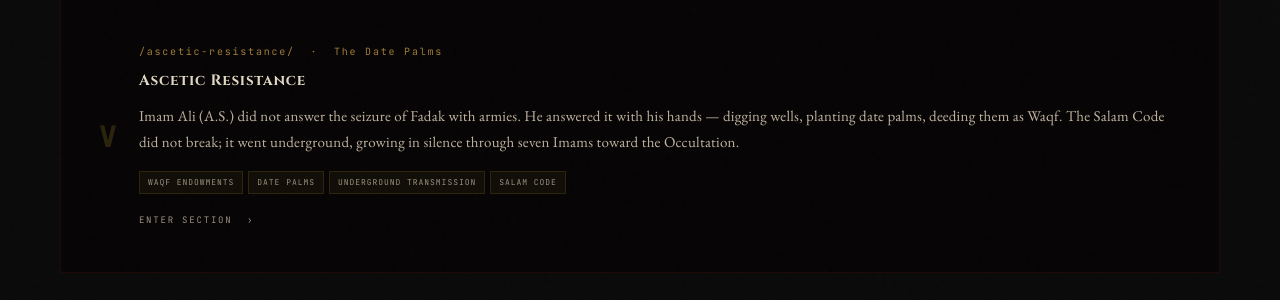
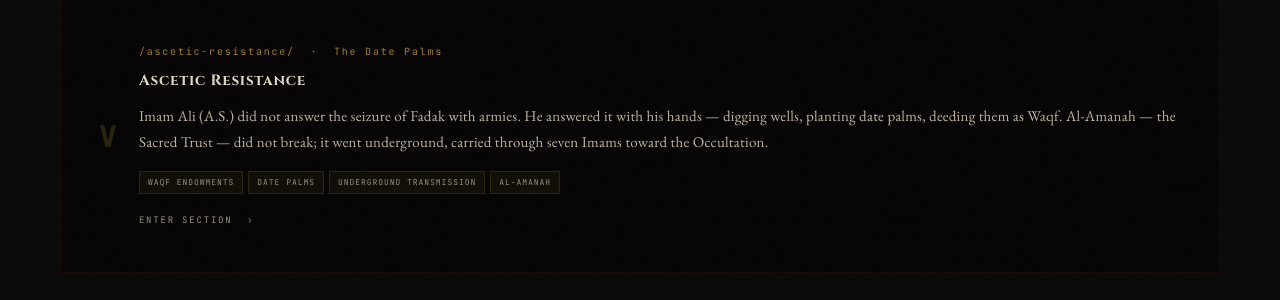
Before and after one commit to sacredcivilization/sacred-sorrow, a Jekyll site: the page built from index.html, in a window 1280 px wide and 900 px high, scrolled down 1660 px. Shown: the part 154-454 px from the top of the window. Built offline with Jekyll 4.4.1, drawn with Linux system fonts in a browser that asks for light colours; some of the changed text lies outside the part shown.

Commit message:
fix: replace 'Salam Code' with al-Amanah (the Sacred Trust) across all files
'Salam Code' had no theological grounding — 'salam' (peace) + 'code'
(modern technical term) is incoherent in this context. Replaced with
al-Amanah (الأمانة), rooted in Quran 33:72 — the Sacred Trust offered
to the heavens and the earth, borne by the Prophetic household. First-use
instances carry the gloss '— the Sacred Trust —' for reader clarity.

12 replacements across: _config.yml, footer.html, index.html,
fadak/, hadith-suppression/, ascetic-resistance/

Co-Authored-By: Claude Sonnet 4.6 <noreply@anthropic.com>

```diff
--- a/_config.yml
+++ b/_config.yml
@@ -4,7 +4,7 @@ description: >
   The existential and humanistic core of the Sacred Civilization Research Archive.
   Forensic documentation of the deliberate structural isolation, financial strangulation,
   and political marginalization of Imam Ali (A.S.) and the Ahl al-Bayt following Saqifa.
-  The reason the Salam Code went underground.
+  The reason al-Amanah — the Sacred Trust — went underground.
 
 url: "https://sacredcivilization.github.io"
 baseurl: "/sacred-sorrow"
--- a/_includes/footer.html
+++ b/_includes/footer.html
@@ -7,7 +7,7 @@
     <p class="ss-ft-p">
       The emotional and theological anchor of the Sacred Civilization Research Archive.
       Forensic documentation of the deliberate structural isolation of Imam Ali (A.S.)
-      and the Ahl al-Bayt following Saqifa — and the reason the Salam Code went underground.
+      and the Ahl al-Bayt following Saqifa — and the reason al-Amanah went underground.
     </p>
   </div>
 
--- a/fadak/index.html
+++ b/fadak/index.html
@@ -139,7 +139,7 @@ description: "The confiscation of Fadak — the date-palm estate gifted to Fatim
     </p>
     <p>
       <strong>The financial isolation was complete. The epistemological record was made.
-      The Salam Code went one layer deeper.</strong>
+      Al-Amanah went one layer deeper.</strong>
     </p>
   </div>
 
--- a/hadith-suppression/index.html
+++ b/hadith-suppression/index.html
@@ -183,7 +183,7 @@ description: "The prohibition on transmitting the Prophet's hadith — decreed b
   <div class="ss-analysis">
     <span class="ss-analysis-label mono">The Underground Archive</span>
     <p>
-      The Salam Code did not surface in public narration during the suppression.
+      Al-Amanah — the Sacred Trust — did not surface in public narration during the suppression.
       It was transmitted within households, within the chains of the Imams,
       within the students of Imam al-Sadiq (A.S.) — four thousand of them,
       documented, in the second century AH, transmitting what the state had
--- a/index.html
+++ b/index.html
@@ -1,6 +1,6 @@
 ---
 layout: default
-description: "Forensic documentation of the deliberate structural isolation of Imam Ali (A.S.) and the Ahl al-Bayt following Saqifa — financial strangulation, golden cage, sovereign censorship, military empire, and the ascetic resistance that kept the Salam Code alive."
+description: "Forensic documentation of the deliberate structural isolation of Imam Ali (A.S.) and the Ahl al-Bayt following Saqifa — financial strangulation, golden cage, sovereign censorship, military empire, and the ascetic resistance that kept al-Amanah alive."
 ---
 
 <main>
@@ -156,14 +156,14 @@ description: "Forensic documentation of the deliberate structural isolation of I
           <p class="ss-card-desc">
             Imam Ali (A.S.) did not answer the seizure of Fadak with armies.
             He answered it with his hands — digging wells, planting date palms,
-            deeding them as Waqf. The Salam Code did not break; it went underground,
-            growing in silence through seven Imams toward the Occultation.
+            deeding them as Waqf. Al-Amanah — the Sacred Trust — did not break;
+            it went underground, carried through seven Imams toward the Occultation.
           </p>
           <div class="ss-card-tags">
             <span>Waqf Endowments</span>
             <span>Date Palms</span>
             <span>Underground Transmission</span>
-            <span>Salam Code</span>
+            <span>al-Amanah</span>
           </div>
           <span class="ss-card-enter mono">Enter Section &nbsp;›</span>
         </div>
@@ -194,7 +194,7 @@ description: "Forensic documentation of the deliberate structural isolation of I
           financial, administrative, epistemological, liturgical, and military.
         </p>
         <p class="ss-mf-p">
-          To understand why the Salam Code went underground, one must first understand
+          To understand why al-Amanah went underground, one must first understand
           what made the surface uninhabitable.
         </p>
 
@@ -239,7 +239,7 @@ description: "Forensic documentation of the deliberate structural isolation of I
             <span class="ss-mf-mark">V</span>
             <span><strong>The Ascetic Counter-Record</strong> — Imam Ali's response:
             not conquest but Waqf. Wells, date palms, and deeded land as
-            the living archive. The Salam Code survives through what cannot be seized.</span>
+            the living archive. Al-Amanah survives through what cannot be seized.</span>
           </li>
         </ul>
       </div>
```
Also changed, not shown: ascetic-resistance/index.html (+5 -5 lines).
